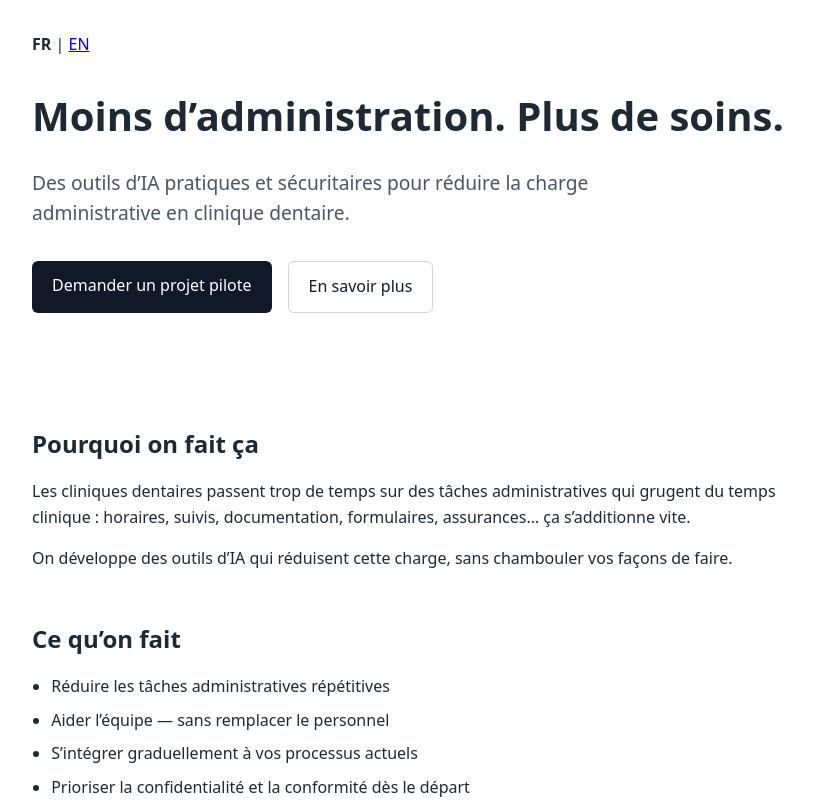
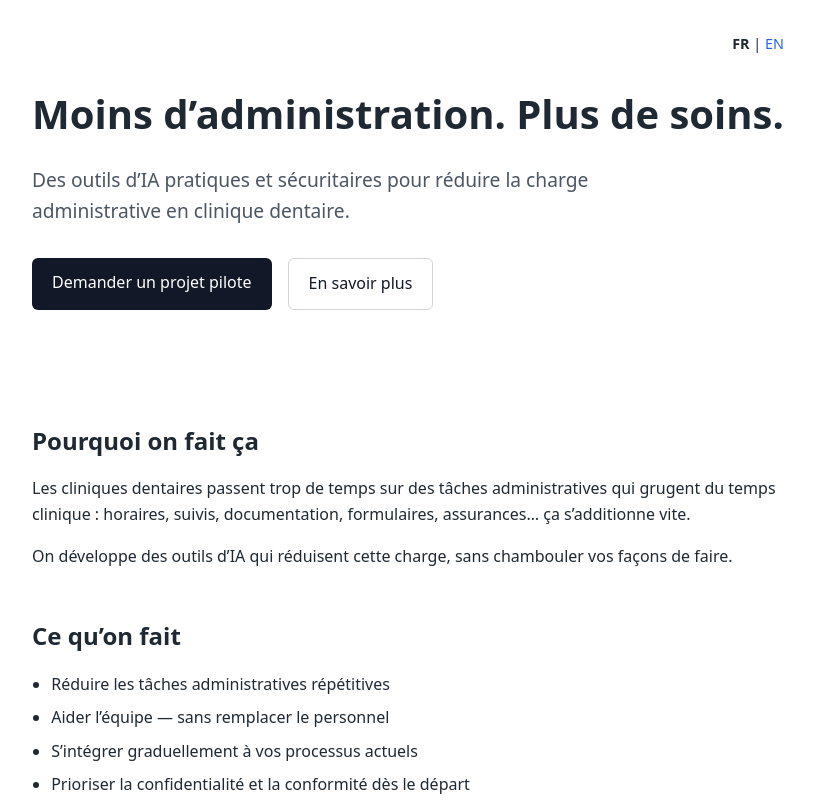
Before and after one commit to mstlaur1/dental-ai-site, a plain HTML site: page index.html in a window 1280 px wide. Shown: the top 804 px of the page, without its empty margins (232-1046 px from the left). Drawn offline with Linux system fonts and the light colour scheme.

Commit message:
Add styles for language switcher component
Add language switcher styles for alignment and links.

```diff
--- a/styles.css
+++ b/styles.css
@@ -89,6 +89,21 @@ li {
   background-color: #f3f4f6;
 }
 
+.lang-switch {
+  text-align: right;
+  font-size: 0.9rem;
+  margin-bottom: 1.5rem;
+}
+
+.lang-switch a {
+  color: #2563eb;
+  text-decoration: none;
+}
+
+.lang-switch a:hover {
+  text-decoration: underline;
+}
+
 /* Footer */
 .footer {
   border-top: 1px solid #e5e7eb;
```
